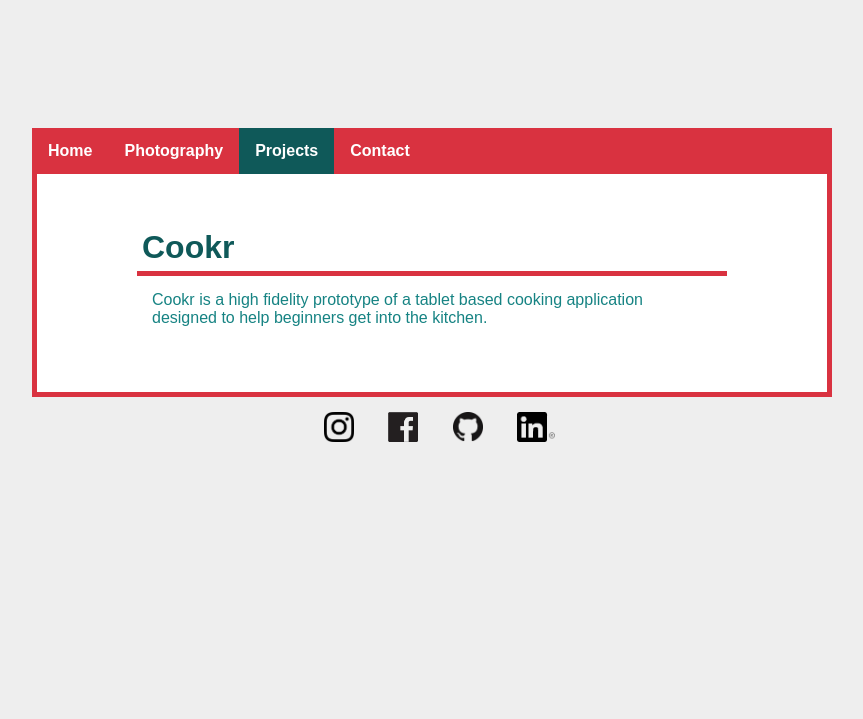
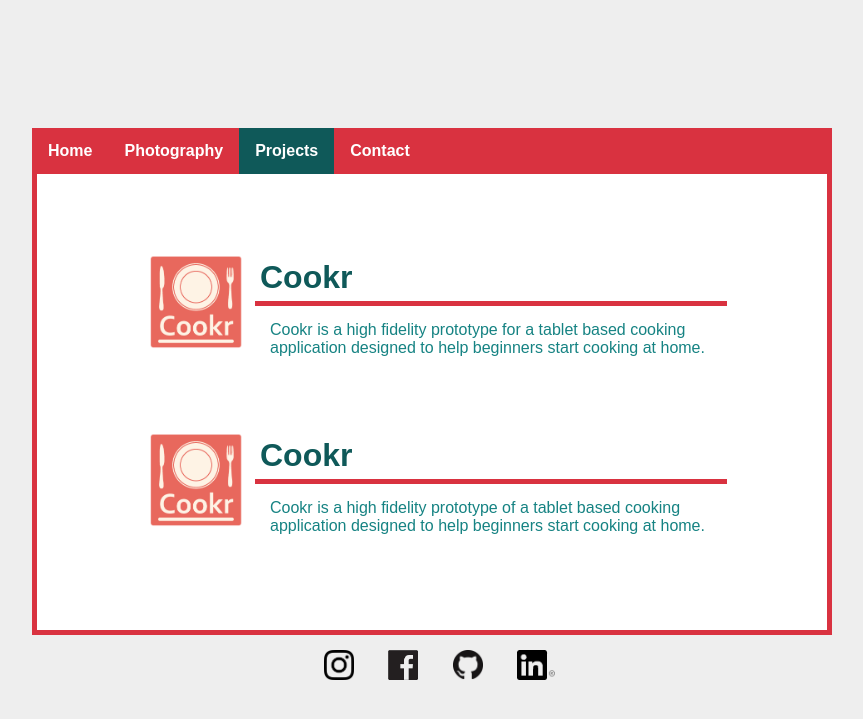
Before and after one commit to TomJSmith/TomJSmith.github.io, a PHP site: page /projects.php in a window 1280 px wide. Shown: the top 719 px of the page, without its empty margins (208-1071 px from the left). Run offline with PHP 8.4, Linux system fonts and the light colour scheme.

Commit message:
added hover effect for projects. Reorganized a couple files. Chagned contact form slightly.

```diff
--- a/css/mainPage.css
+++ b/css/mainPage.css
@@ -192,23 +192,6 @@ textarea:focus {
   outline: none;
 }
 
-button {
-  float: right;
-  margin-top: 10px;
-  padding: 10px;
-  padding-left: 15px;
-  padding-right: 15px;
-  color: #FFF;
-  font-size: 18px;
-  background-color: #D93240;
-  border-width: 0px;
-  border-radius: 4px;
-}
-
-button:focus {
-  outline: none;
-}
-
 ul {
   text-align: center;
   list-style-type: none;
--- a/css/projects.css
+++ b/css/projects.css
@@ -7,13 +7,42 @@
 
 .projectListItem
 {
+  border-color: #D93240;
   width: 100%;
+  margin-bottom: 30px;
+  margin-top: 30px;
 }
 
 .projectListItem:hover
 {
   cursor: pointer;
 }
+
+.projectIcon img
+{
+  width: 80%;
+  height: 80%;
+}
+
+.projectIcon
+{
+  width: 20%;
+  float: left;
+  margin-top: auto;
+}
+
+.projectText
+{
+  width: 80%;
+  float: right;
+  border-color: inherit;
+}
+
+.projectItemFrame
+{
+  border-color: #D93240;
+}
+
 .projectItemTitle
 {
   font-size: xx-large;
@@ -24,7 +53,7 @@
   border-style: solid;
   border-width: 0px;
   border-bottom-width: 5px;
-  border-color: #D93240;
+  border-color: inherit;
 }
 
 .projectItemDescription
--- /dev/null
+++ b/js/projects.js
@@ -0,0 +1,9 @@
+function projectHover(projectFrame)
+{
+  projectFrame.style.borderColor = "#168383";
+}
+
+function projectUnHover(projectFrame)
+{
+  projectFrame.style.borderColor = "#D93240";
+}
--- a/photography.php
+++ b/photography.php
@@ -1,7 +1,7 @@
 <!DOCTYPE html>
 <html>
 <head>
-  <script src='photography.js'>
+  <script src='js\photography.js'>
   </script>
 <title>Thomas Smith</title>
 <link rel="stylesheet" href="css/mainPage.css">
--- a/projects.php
+++ b/projects.php
@@ -1,6 +1,8 @@
 <!DOCTYPE html>
 <html>
 <head>
+  <script src='js\projects.js'>
+  </script>
 <title>Thomas Smith</title>
 <link rel="stylesheet" href="css/mainPage.css">
 <link rel="stylesheet" href="css/projects.css">
@@ -17,17 +19,33 @@
   </div>
   <div class="contentFrame">
     <ul class="projectList">
-      <li class="projectListItem">
-        <div class="projectItemFrame">
-          <div class="projectItemTitle">
-              Cookr
+      <li class="projectListItem" onmouseover="projectHover(this)" onmouseout="projectUnHover(this)">
+          <div class="projectIcon">
+              <img src="images\CookrLogo.png" alt="Cookr Logo" />
           </div>
-          <div class="projectItemDescription">
-            Cookr is a high fidelity prototype of a tablet based cooking application designed to help beginners get into the kitchen.
+          <div class="projectText">
+            <div class="projectItemTitle">
+                Cookr
+            </div>
+            <div class="projectItemDescription">
+              Cookr is a high fidelity prototype for a tablet based cooking application designed to help beginners start cooking at home.
+            </div>
           </div>
-        </div>
       </li>
-    </li>
+
+      <li class="projectListItem" onmouseover="projectHover(this)" onmouseout="projectUnHover(this)">
+          <div class="projectIcon">
+              <img src="images\CookrLogo.png" alt="Cookr Logo" />
+          </div>
+          <div class="projectText">
+            <div class="projectItemTitle">
+                Cookr
+            </div>
+            <div class="projectItemDescription">
+              Cookr is a high fidelity prototype of a tablet based cooking application designed to help beginners start cooking at home.
+            </div>
+          </div>
+      </li>
   </div>
 </div>
 <div class="socialLinks">
```
Also changed, not shown: contact.php (+7 -8 lines), css/contact.css (added, +23 -0 lines), js/contact.js (added, +15 -0 lines), js/photography.js (renamed from photography.js).
